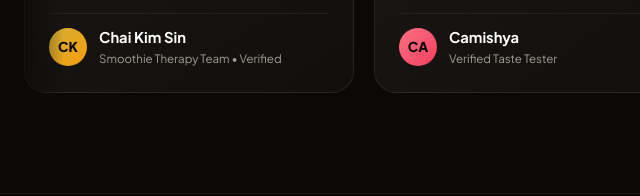
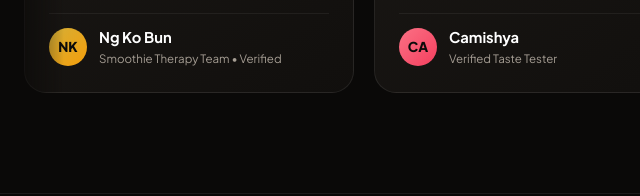
Before and after one commit to WhatdoyouwantK/smoothie-therapy, a plain HTML site: page index.html in a window 1280 px wide. Shown: the part 4049-4245 px from the top of the page, 0-640 px from the left. Drawn offline with nearby package versions, Linux system fonts and the light colour scheme.

Commit message:
Update reviewer name to Ng Ko Bun

```diff
--- a/index.html
+++ b/index.html
@@ -2803,8 +2803,8 @@
     // ==========================================================
     const communityReviews = [
       {
-        name: 'Chai Kim Sin',
-        initials: 'CK',
+        name: 'Ng Ko Bun',
+        initials: 'NK',
         tag: 'Smoothie Therapy Team • Verified',
         favorite: '🌯 Trio Full Therapy',
         avatarBg: 'linear-gradient(135deg, #d4af37, #f59e0b)',
```
